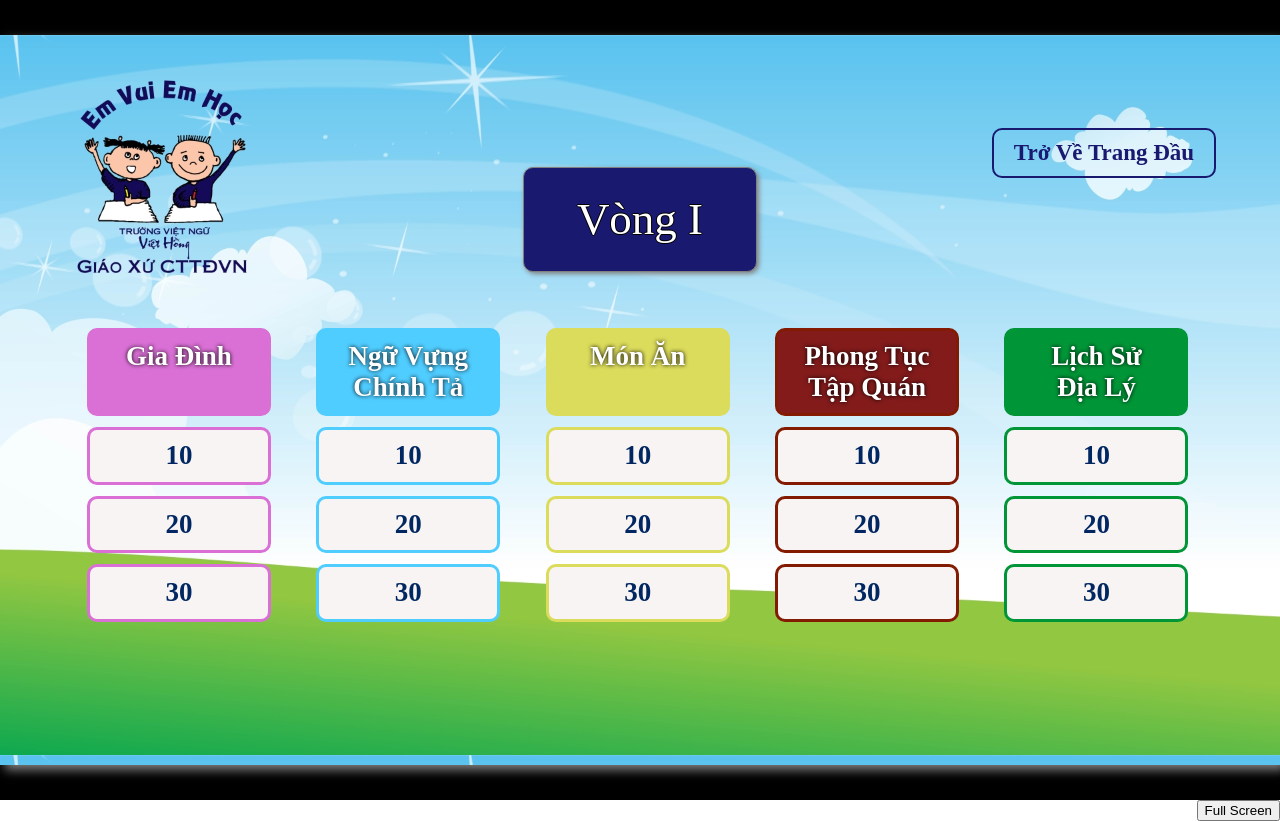
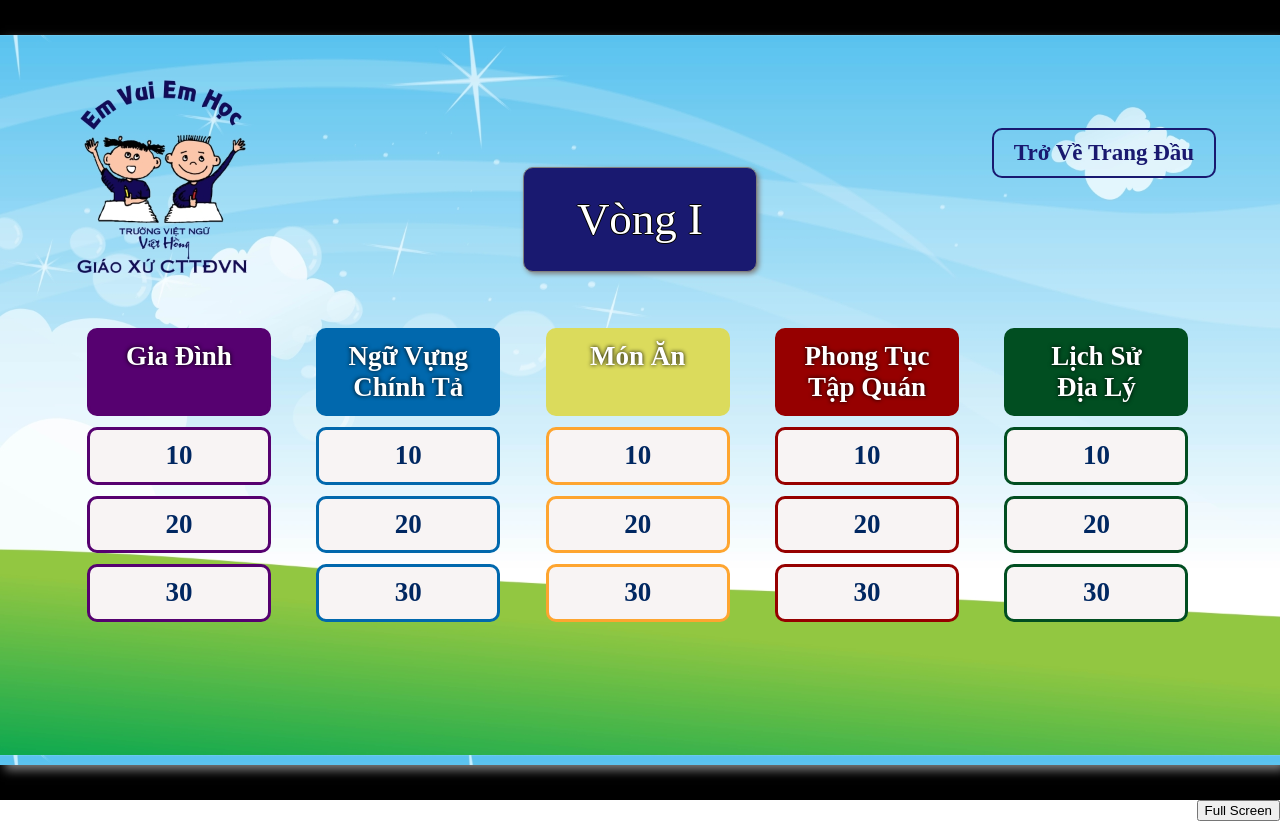
Before and after one commit to ankpham/vh-final-round, a React (Create React App) app: page /vl-selection in a window 1280 px wide. Shown: the top 821 px of the page. Built offline with nearby package versions, Linux system fonts and the light colour scheme.

Commit message:
new styling changes

```diff
--- a/src/pages/VLSelection.jsx
+++ b/src/pages/VLSelection.jsx
@@ -47,9 +47,9 @@ const VLSelection = () => {
                         </div>
                         <div className='column'>
                             <span className="select background-yellow border-yellow">Món Ăn</span>
-                            <Link onClick={() => newUsedQuestion(3,1)} to={"/vl-view-question/1-3/10"} className="select border-yellow">10</Link>
-                            <Link onClick={() => newUsedQuestion(3,2)} to={"/vl-view-question/1-3/20"} className="select border-yellow">20</Link>
-                            <Link onClick={() => newUsedQuestion(3,3)} to={"/vl-view-question/1-3/30"} className="select border-yellow">30</Link>
+                            <Link onClick={() => newUsedQuestion(3,1)} to={"/vl-view-question/1-3/10"} className="select border-orange">10</Link>
+                            <Link onClick={() => newUsedQuestion(3,2)} to={"/vl-view-question/1-3/20"} className="select border-orange">20</Link>
+                            <Link onClick={() => newUsedQuestion(3,3)} to={"/vl-view-question/1-3/30"} className="select border-orange">30</Link>
                         </div>
                         <div className='column'>
                             <span className="select background-red border-red">Phong Tục Tập Quán</span>
--- a/src/pages/VLViewQuestion.jsx
+++ b/src/pages/VLViewQuestion.jsx
@@ -29,14 +29,14 @@ const VLViewQuestion = () => {
 
     let selectionMapping = useMemo(() =>
          new Map([
-             ["1", "border-orchid"], ["2", "border-lightblue"], ["3", "border-yellow"],
+             ["1", "border-orchid"], ["2", "border-lightblue"], ["3", "border-orange"],
              ["4", "border-red"], ["5", "border-green"]
          ])
      , [])
 
      let selectionMappingBackground = useMemo(() =>
          new Map([
-             ["1", "background-orchid"], ["2", "background-lightblue"], ["3", "background-yellow"],
+             ["1", "background-orchid"], ["2", "background-lightblue"], ["3", "background-orange"],
              ["4", "background-red"], ["5", "background-green"]
          ])
      , [])
--- a/src/style/background-colors.css
+++ b/src/style/background-colors.css
@@ -11,7 +11,7 @@
 }
 
 .background-red {
-    background-color: rgb(131, 27, 27) !important;
+    background-color: rgb(150, 0, 0) !important;
 }
 
 .background-pink {
@@ -19,7 +19,7 @@
 }
 
 .background-orchid {
-    background-color: orchid !important;
+    background-color: rgb(86, 1, 112) !important;
 }
 
 .background-purple {
@@ -27,7 +27,7 @@
 }
 
 .background-lightblue {
-    background-color: rgb(80, 205, 255) !important;
+    background-color: rgb(1, 104, 173) !important;
 }
 
 .background-cyan {
@@ -35,5 +35,5 @@
 }
 
 .background-green {
-    background-color: rgb(0, 150, 56) !important;
+    background-color: rgb(1, 78, 33) !important;
 }
--- a/src/style/border-colors.css
+++ b/src/style/border-colors.css
@@ -7,7 +7,7 @@
 }
 
 .border-red {
-    border-color: rgb(131, 27, 2) !important;
+    border-color: rgb(150, 0, 0) !important;
 }
 
 .border-pink {
@@ -15,7 +15,7 @@
 }
 
 .border-orchid {
-    border-color: orchid !important;
+    border-color: rgb(86, 1, 112) !important;
 }
 
 .border-purple {
@@ -23,7 +23,7 @@
 }
 
 .border-lightblue {
-    border-color: rgb(80, 205, 255) !important;
+    border-color: rgb(1, 104, 173) !important;
 }
 
 .border-cyan {
@@ -31,5 +31,5 @@
 }
 
 .border-green {
-    border-color: rgb(0, 150, 56) !important;
+    border-color: rgb(1, 78, 33) !important;
 }
```
